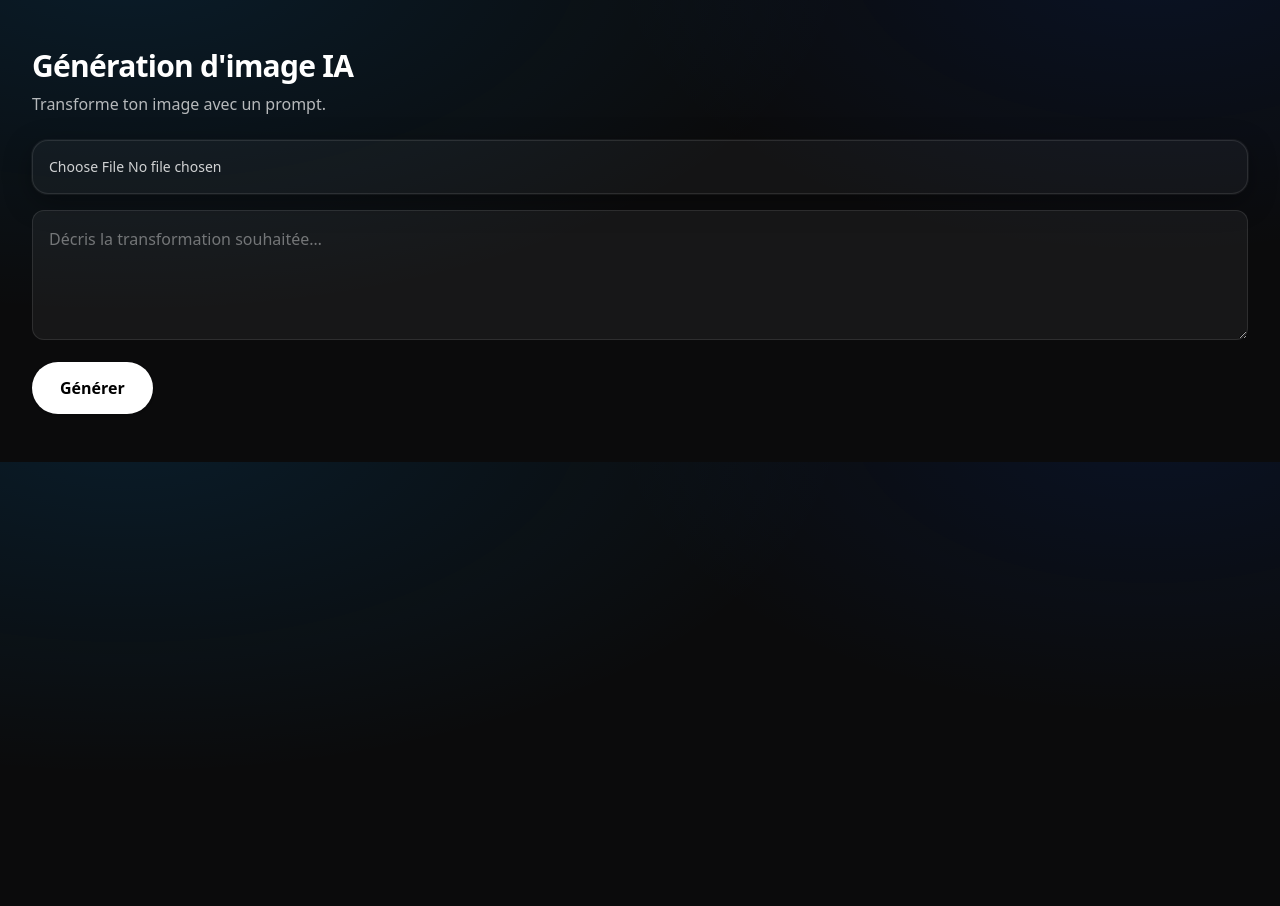
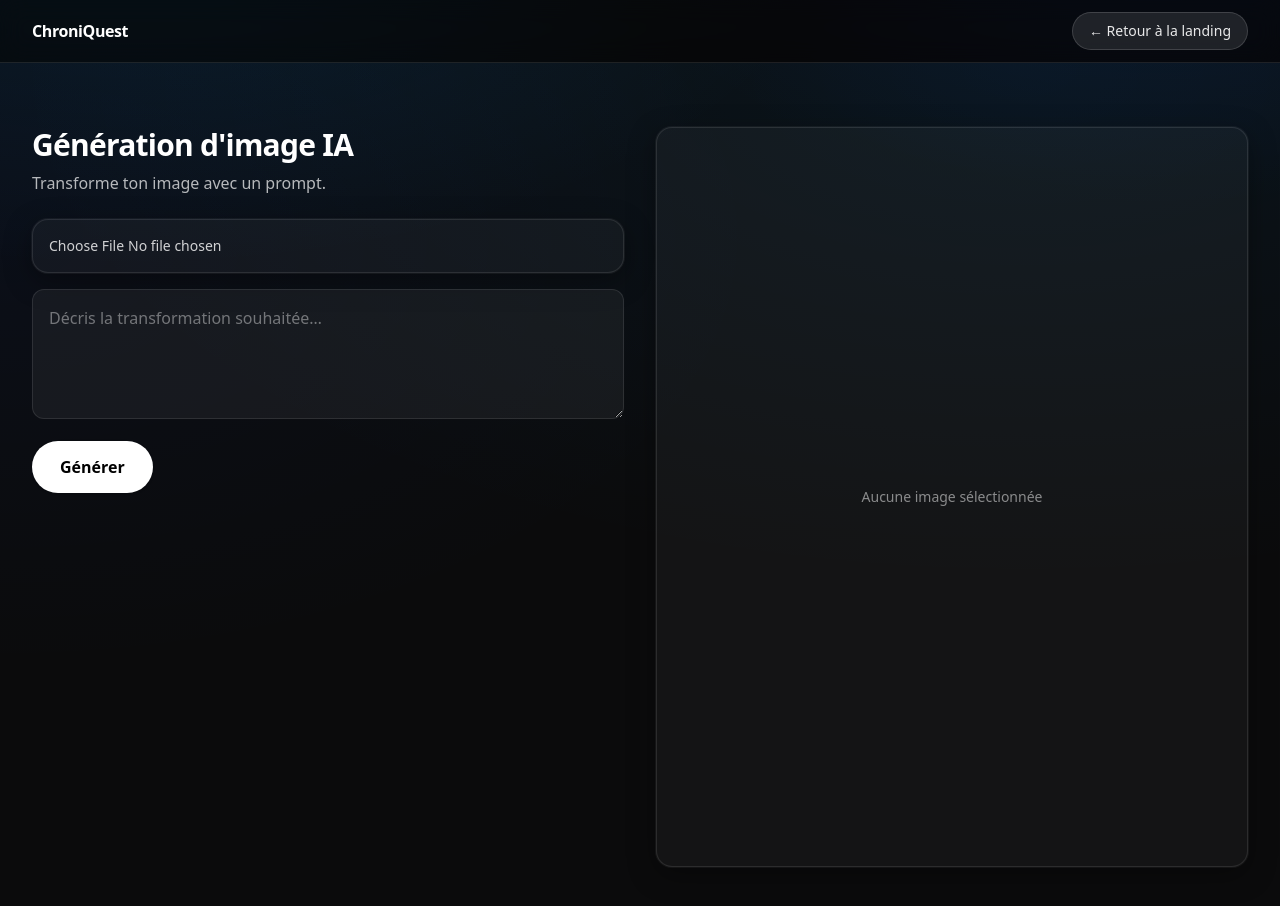
Before and after one commit to Akkamir/LandingWaiting, a Next.js app: page /generate in a window 1280 px wide. Shown: the top 906 px of the page. Before the commit the page ends 800 px from the top, so only its background shows below. Built offline with nearby package versions, Linux system fonts and the light colour scheme.

Commit message:
feat(generate): ajoute header avec retour landing, layout 2 colonnes et prévisualisation image

```diff
--- a/src/app/generate/page.tsx
+++ b/src/app/generate/page.tsx
@@ -1,5 +1,5 @@
 "use client";
-import { useState } from "react";
+import { useEffect, useMemo, useState } from "react";
 
 export default function GeneratePage() {
   const [file, setFile] = useState<File | null>(null);
@@ -7,6 +7,12 @@ export default function GeneratePage() {
   const [loading, setLoading] = useState(false);
   const [resultUrl, setResultUrl] = useState<string | null>(null);
   const [error, setError] = useState<string | null>(null);
+
+  // URL de prévisualisation locale de l'image choisie
+  const previewUrl = useMemo(() => (file ? URL.createObjectURL(file) : null), [file]);
+  useEffect(() => {
+    return () => { if (previewUrl) URL.revokeObjectURL(previewUrl); };
+  }, [previewUrl]);
 
   async function onSubmit(e: React.FormEvent) {
     e.preventDefault();
@@ -32,7 +38,16 @@ export default function GeneratePage() {
   }
 
   return (
-    <div className="container py-12">
+    <>
+      <header className="sticky top-0 z-50 border-b border-white/10 bg-black/40 backdrop-blur-md">
+        <div className="container py-3 flex items-center justify-between">
+          <a href="/" className="font-semibold tracking-tight">ChroniQuest</a>
+          <a href="/" className="rounded-full border border-white/15 bg-white/10 px-4 py-2 text-sm font-medium text-white/90 transition hover:bg-white hover:text-black focus-visible:ring-2 focus-visible:ring-white/40">← Retour à la landing</a>
+        </div>
+      </header>
+    <section className="min-h-screen section-gradient">
+      <div className="container py-12 md:py-16 grid gap-8 md:grid-cols-2 items-start">
+        <div>
           <h1 className="text-2xl md:text-3xl font-semibold tracking-tight">Génération d&apos;image IA</h1>
           <p className="mt-2 text-white/70">Transforme ton image avec un prompt.</p>
 
@@ -67,5 +82,19 @@ export default function GeneratePage() {
             </div>
           )}
         </div>
+
+        <div className="sticky top-24">
+          <div className="card overflow-hidden rounded-2xl w-full aspect-[4/5] flex items-center justify-center">
+            {previewUrl ? (
+              // eslint-disable-next-line @next/next/no-img-element
+              <img src={previewUrl} alt="Prévisualisation" className="w-full h-full object-contain" />
+            ) : (
+              <div className="text-white/50 text-sm">Aucune image sélectionnée</div>
+            )}
+          </div>
+        </div>
+      </div>
+    </section>
+    </>
   );
 }
```
Lines whose indentation alone changed are shown as unchanged.
